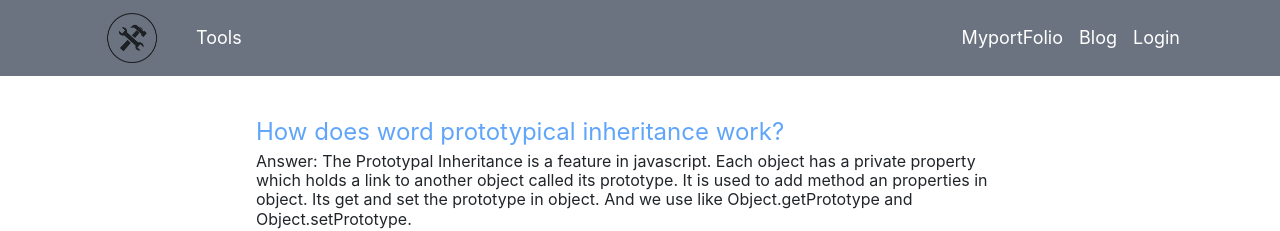
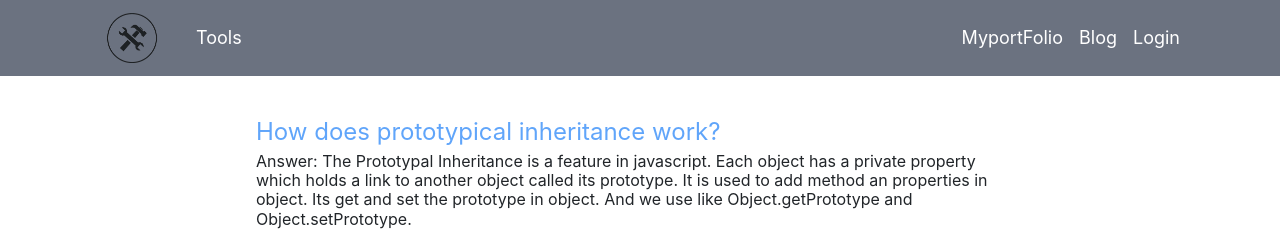
Before and after one commit to yaminhossen/tools-manufacturer-site, a React (Create React App) app: page /blog in a window 1280 px wide. Shown: the top 231 px of the page. Built offline with nearby package versions, Linux system fonts and the light colour scheme; no server answers.

Commit message:
some change

```diff
--- a/src/Pages/Blog/Blog.js
+++ b/src/Pages/Blog/Blog.js
@@ -4,7 +4,7 @@ import find from '../../images/extra/findProduct.png';
 const Blog = () => {
     return (
         <div className='w-3/5 mx-auto mt-10'>
-            <h2 className='text-blue-400 text-2xl mt-2 mb-1'>How does word prototypical inheritance work?</h2>
+            <h2 className='text-blue-400 text-2xl mt-2 mb-1'>How does prototypical inheritance work?</h2>
             <h3>Answer: The Prototypal Inheritance is a feature in javascript. Each object has a private property which holds a link to another object called its prototype. It is used to add method an properties in object. Its get and set the prototype in object. And we use like Object.getPrototype and Object.setPrototype.</h3>
             <h2 className='text-blue-400 text-2xl mt-2 mb-1'>What is unit test? Why should write unit tests?</h2>
             <h3>Answer: Unit testing is a type software. Unit Testing is the process of checking small pieces of code for any issues. <br />
```
